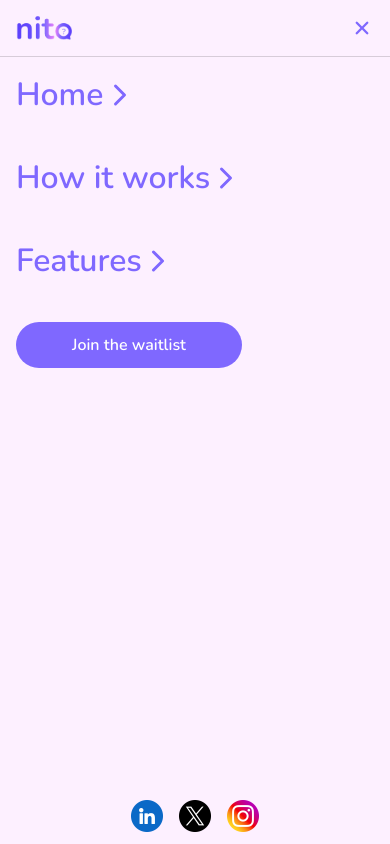
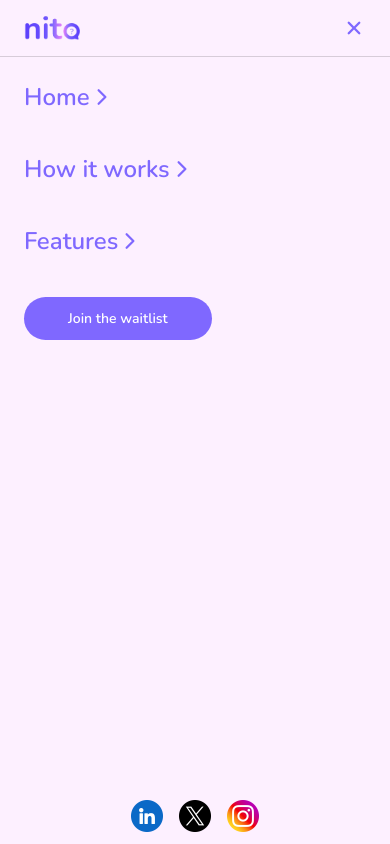
Before and after one commit to sameenmajid12/nito-landing-page, a React (Vite) app: page / in a window 390 px wide. Both pictures are taken after a click on the picture 354 px from the left and 39 px from the top of the page. Shown: the top 844 px of the page. Built offline with nearby package versions, Linux system fonts and the light colour scheme.

Commit message:
Update header menu padding

```diff
--- a/src/styles/Header.css
+++ b/src/styles/Header.css
@@ -79,7 +79,7 @@
   display: flex;
   justify-content: space-between;
   align-items: center;
-  padding: 1rem;
+  padding: 1rem 1.5rem;
   border-bottom: 1px solid rgba(0,0,0,0.15);
 }
 .header-menu-close {
@@ -87,13 +87,13 @@
   color: var(--color-primary);
 }
 .header-menu-content-wrapper {
-  padding: 1rem;
+  padding: 1.5rem;
   display: flex;
   flex-direction: column;
   row-gap: 2.5rem;
 }
 .header-menu-link {
-  font-size: 2rem;
+  font-size: 1.5rem;
   font-weight: 600;
   color: var(--color-primary);
   cursor: pointer;
@@ -103,8 +103,8 @@
 }
 .header-menu-waitlist-button {
   width: fit-content;
-  padding: 0.75rem 3.5rem;
-  font-size: 1rem;
+  padding: 0.75rem 2.75rem;
+  font-size: 0.875rem;
   font-family: "Nunito";
   border-radius: 99px;
   border: none;
```
